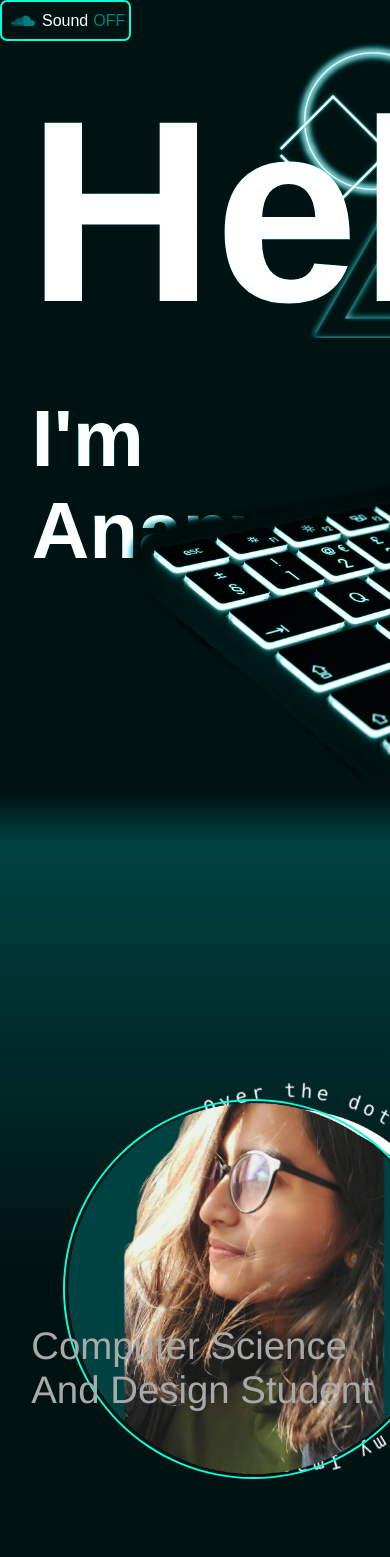
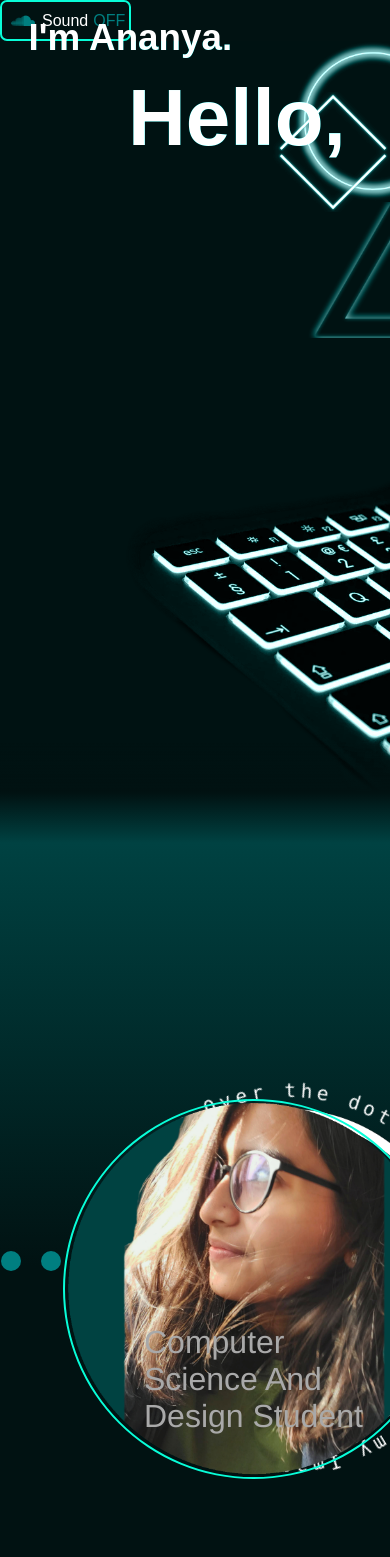
Before and after one commit to ananyayay/portfolio, a plain HTML site: page index.html in a window 390 px wide. Shown: the top 1557 px of the page. Drawn offline with Linux system fonts and the light colour scheme; a web font is replaced by a local one.

Commit message:
responsive much

```diff
--- a/css/styles.css
+++ b/css/styles.css
@@ -79,8 +79,6 @@ section{
     scroll-snap-align: start;
 
 }
-
-
 section img{
     position: absolute;
     top: 0;
@@ -143,24 +141,24 @@ filter: drop-shadow(100%);
     margin-top: 13%;
 left: 70%;
 }
-
 #text{
-    margin-left: 7%;
+    margin-left: 8rem;
     position: relative;
     color: #fff;
-    margin-top: 5.4%;
-    font-size: 16.2em;
+    margin-top: 8%;
+    font-size: 16.2rem;
     z-index: 2;
 }
+
+/* Hereeeee page 2 */
 #name{
     position: absolute;
     color: #fff;
-    top: 4.4em;
-    margin-left: 8.5%;
-    font-size: 5em;
+    margin-top: 72%;
+    margin-left: 9rem;
+    font-size: 5rem;
     z-index: 2;
 }
-
 #cir{
     position: absolute;
     /* margin-top: 9.3%;
@@ -230,7 +228,6 @@ left: 70%;
     background-size: cover;
     border-radius: 30%;
 }
-
 .click{
     position:absolute;
     width: 100%;
@@ -260,25 +257,22 @@ left: 70%;
     font-family: consolas;
 
 }
-
+/* Popup */
 .popup .overlay{
     position: fixed;
     top: 0px;
     left: 0px;
     width: 100vw;
     height: 100vh;
-/* background: rgba(0, 66, 66, 0.7); */
     z-index: 1;
     display: none;
 }
-
-
 .popup .content{
     text-align: left;
     font-size: 25px;
     position: absolute;
     top: 160.5%;
-    left: 21.2%;
+    left: 7rem;
     transform: translate(-50%, -50%) scale(0);
     background: #0badad;
     color: #ffffff;
@@ -301,7 +295,6 @@ left: 70%;
     box-sizing: border-box;
 
 }
-
 .popup .close-btn{
     cursor: pointer;
     position: absolute;
@@ -319,25 +312,18 @@ left: 70%;
     align-content: center;
 
 }
-
-
 .popup.active .overlay{
     display: block;
 
 }
-
 .popup.active .content{
     transition: all 300ms ease-in-out;
     transform: translate(-50%, -50%) scale(1);
 }
-
 .popup.active .content2{
     transition: all 300ms ease-in-out;
     transform: translate(-70%, -80%) scale(0.355);
 }
-
-
-
 #arrow{
     position: absolute;
     width: 80px;
@@ -346,7 +332,7 @@ left: 70%;
     margin-top: 27%;
     margin-left: 33.5%;
 }
-
+/* Projects */
 ul{
 
     margin: 0;
@@ -354,8 +340,10 @@ ul{
     display: flex;
     border-radius: 7%;
     border-color: #08fdd8;
-    margin-left: -41.4%;
-    margin-top: 5%;
+    margin-left: 1%;
+    margin-right: 39rem;
+    margin-top: 1%;
+    margin-bottom: 3%;
 }
 ul li{
     position: relative;
@@ -364,7 +352,6 @@ ul li{
     height: 20px;
     background:#007F80;
     border-radius: 2%;
-
     margin: 0 10px;
     border-radius: 50%;
     transition: 0.5s;
@@ -376,7 +363,6 @@ ul li:hover{
     box-shadow: 0 0 0 4px #004242 ,
                 0 0 0 6px #08fdd8 ;
 }
-
 ul li .list{
     position: absolute;
     bottom: 55px;
@@ -390,16 +376,12 @@ ul li .list{
     transition: 0.5s;
     transform: translateX(-58%) translateY(-50px) ;
 }
-
 ul li:hover .list{
-
     visibility: visible;
-
     opacity: 1;
     transition: 0.5s;
     transform: translateX(-47%) translateY(0px) ;
 }
-
 ul li .list:before{
     content: '';
     position: absolute;
@@ -408,7 +390,6 @@ ul li .list:before{
     background: #235c64;
     bottom: -15px;
     left: 145px;
-
     transform: rotate(45deg);
 }
 
@@ -418,6 +399,7 @@ ul li .list h2{
 
 }
 
+/* Screen Loader */
 .loader-wrapper {
   width: 100%;
   height: 100%;
@@ -447,8 +429,6 @@ ul li .list h2{
     background-color: #fff;
     animation: loader-inner 2s infinite ease-in;
   }
-
-
 @keyframes loader {
     0% { transform: rotate(0deg);}
     25% { transform: rotate(180deg);}
@@ -456,23 +436,21 @@ ul li .list h2{
     75% { transform: rotate(360deg);}
     100% { transform: rotate(360deg);}
   }
-
-  @keyframes loader-inner {
+@keyframes loader-inner {
     0% { height: 0%;}
     25% { height: 0%;}
     50% { height: 100%;}
     75% { height: 100%;}
     100% { height: 0%;}
   }
-
 .preload {overflow: hidden;}
 
 
 #myproj{
     position: relative;
-    margin-top: 17%;
-    right: 543px;
-    font-size: 49px;
+    margin-bottom: 10%;
+    margin-left: 4.3rem;
+    font-size: 3.3rem;
     font-family: courier ;
     color: #007F80;
 }
@@ -480,7 +458,7 @@ ul li .list h2{
     visibility: hidden;
     position: absolute;
     margin-top: 19%;
-    left: 8%;
+    left: 9rem;
     font-size: 1.7em;
     font-family:'Courier New', Courier, monospace ;
     font-weight: 50;
@@ -492,10 +470,88 @@ ul li .list h2{
 #desc{
     position: absolute;
     margin-top: 15%;
-    left: 8%;
-    font-size: 2.4em;
-font-weight:100;
-font-family: helvetica;
-
+    left: 9rem;
+    font-size: 2.3em;
+    font-weight:100;
+    font-family: helvetica;
     color: rgb(169, 169, 169);
 }
+
+
+
+
+@media screen and (max-width:1280px){
+    #myproj{
+        margin-top: 0%;
+        font-size: 3rem;
+        margin-left: 9rem;
+
+    }
+    ul{
+        margin-left: 2%;
+        margin-top: 1%;
+        /* margin-bottom: 3%; */
+    }
+    #desc{
+        left: 9rem;
+        font-size: 2.3em;
+    }
+    #name{
+
+        margin-top: 70%;
+        margin-left: 9rem;
+        font-size: 4.9rem;
+        z-index: 2;
+    }
+
+
+}
+
+@media screen and (max-width:1265px){
+    #myproj{
+        font-size: 2.9rem;
+        margin-left: 9.1rem;
+    }
+    ul{
+        margin-left: 2%;
+        margin-top: 1%;
+        /* margin-bottom: 3%; */
+    }
+    #desc{
+        left: 9rem;
+        font-size: 2em;
+    }
+    #credit{
+        left: 9rem;
+        font-size: 1.4em;
+    }
+}
+
+@media screen and (max-width:600px){
+    #text{
+        /* margin-left: 7%;
+        position: relative;
+        color: #fff;
+        margin-top: 5.4%; */
+        font-size: 3rem;
+        z-index: 2;
+    }
+}
+
+@media only screen and (max-width:820px){
+    #text{
+
+        font-size: 5rem;
+
+    }
+    #name{
+        margin-left: 7.7%;
+        margin-top: -2%;
+        font-size: 2.3em;
+    }
+
+}
+
+@media only screen and (max-width:1200){
+
+}
```
